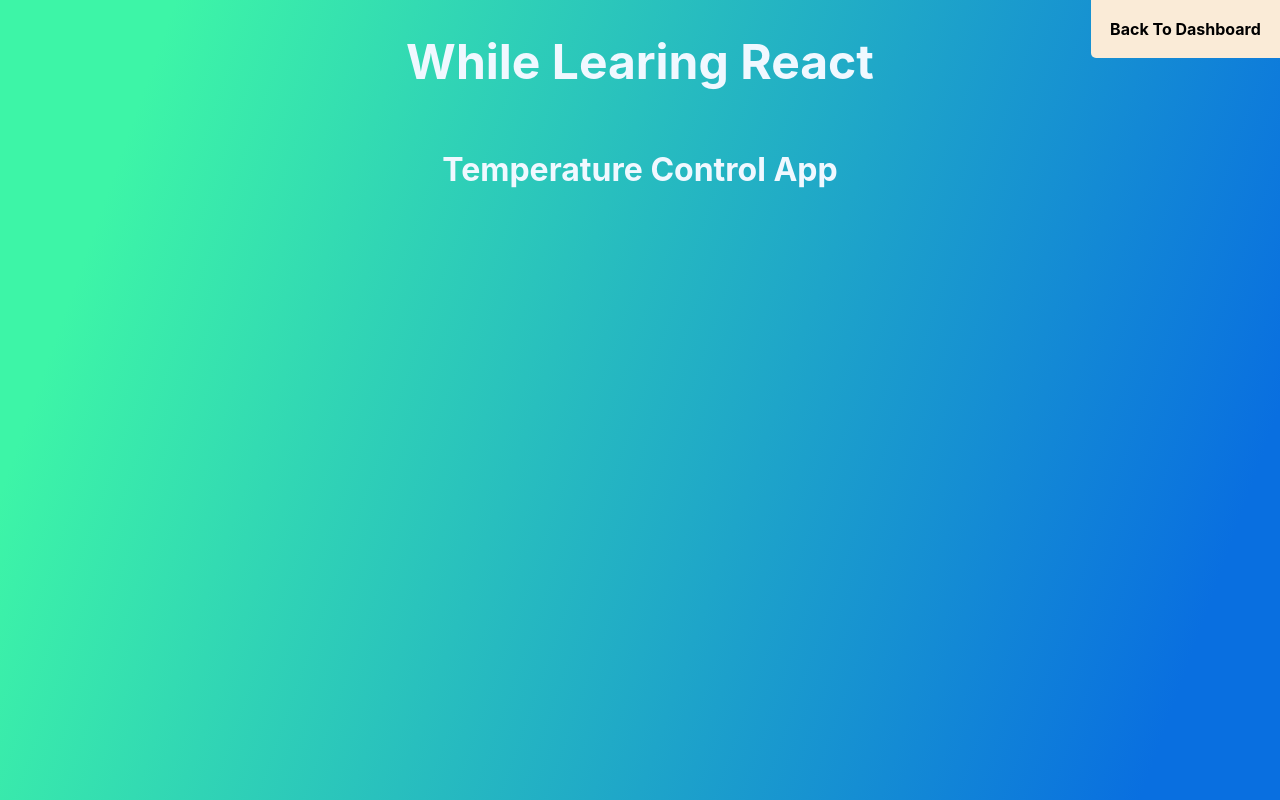
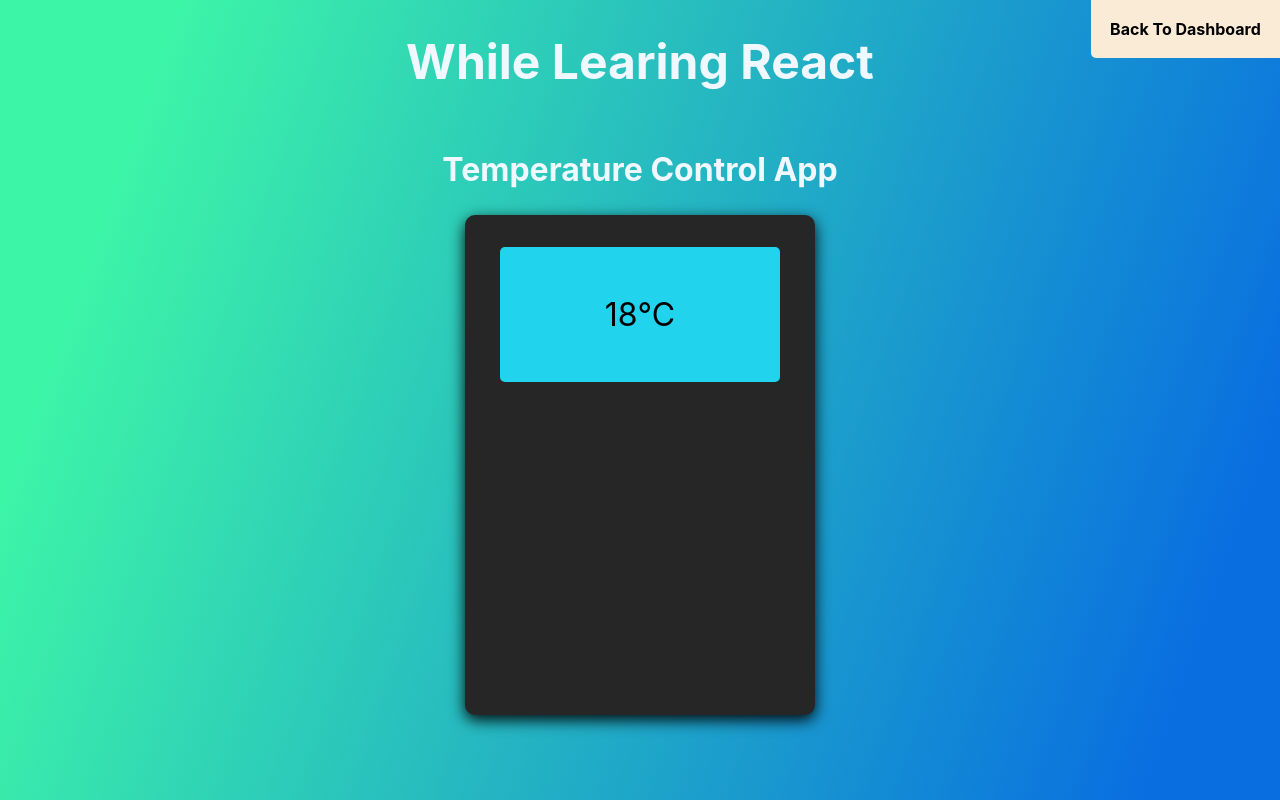
Before and after one commit to alexanderivanov2/While-Learning-React, a React (Create React App) app: page /temperature-control in a window 1280 px wide. Built offline with nearby package versions, Linux system fonts and the light colour scheme.

Commit message:
refactor counter style and display temperature controller

```diff
--- a/src/App.js
+++ b/src/App.js
@@ -2,7 +2,7 @@
 import {BrowserRouter, Routes, Route} from 'react-router-dom';
 import Dashboard from './components/dashboardApps/Dashboard';
 import Counter from './components/counter/Counter';
-import TemperatureControl from './components/temparatureControl/TemparatureControl';
+import TemperatureControl from './components/temperatureControl/TemperatureControl';
 
 function App() {
   return (
--- a/src/components/counter/Counter.css
+++ b/src/components/counter/Counter.css
@@ -1,16 +1,18 @@
-* {
-    box-sizing: content-box;
-}
-
 .counterTitle {
     font-size: 2rem;
     color: aliceblue;
     text-align: center;
 }
 
+.countResult, .control {
+    display: flex;
+    align-items: center;
+    justify-content: center;
+}
+
 .countResult {
     font-size: 3rem;
-    width: 3rem;
+    width: 9rem;
     aspect-ratio: 1/1;
     padding: 3rem;
     margin: 3rem auto 1rem;
@@ -28,7 +30,7 @@
 
 .control {
     font-size: 2rem;
-    width: 2rem;
+    width: 6rem;
     aspect-ratio: 1/1;
     padding: 2rem;
     border: 3px solid aliceblue;
--- a/src/components/dashboardApps/Dashboard.css
+++ b/src/components/dashboardApps/Dashboard.css
@@ -22,7 +22,7 @@
 
 .appContainer {
     width: 250px;
-    height: 200px;
+    height: 250px;
     /* border: 3px solid aliceblue; */
     padding: 0rem 1rem 0.5rem;
     overflow: hidden;
--- a/src/components/temparatureControl/TemparatureControl.js
+++ /dev/null
@@ -1,12 +0,0 @@
-import BackButton from "../BackButton";
-
-function TemperatureControl() {
-    return (
-        <>
-        <BackButton/>
-        <h2 className="counterTitle">Temperature Control App</h2>
-        </>
-    );
-}
-
-export default TemperatureControl;
--- /dev/null
+++ b/src/components/temperatureControl/TemperatureControl.css
@@ -0,0 +1,35 @@
+*, ::before, ::after {
+    box-sizing: border-box;
+}
+
+.temperatureController {
+    width: 350px;
+    height: 500px;
+    margin: 0 auto;
+    border-radius: 10px;
+    background-color: rgb(38 38 38);
+    box-shadow: rgb(1 1 1 / 95%) 0px 5px 15px;
+    padding-top: 1rem;
+}
+
+.temperatureScreen {
+    width: 80%;
+    padding: 1rem 1rem;
+    margin: 1rem auto 0;
+    background-color: white;
+    border-radius: 5px;
+    text-align: center;
+}
+
+.temperature {
+    font-size: 2rem;
+    font-weight: 400;
+}
+
+.cold {
+    background-color: rgb(34 211 238);;
+}
+
+.hot {
+    background-color: rgb(245 158 11);
+}
--- /dev/null
+++ b/src/components/temperatureControl/TemperatureControl.js
@@ -0,0 +1,20 @@
+import { useState } from 'react';
+import BackButton from "../BackButton";
+import './TemperatureControl.css';
+import TemperatureScreen from './TemperatureScreen';
+
+function TemperatureControl() {
+    const [temperature, setTemperature] = useState(18);
+
+    return (
+        <>
+            <BackButton/>
+            <h2 className="counterTitle">Temperature Control App</h2>
+            <section className="temperatureController">
+                <TemperatureScreen temperature={temperature}/>
+            </section>
+        </>
+    );
+}
+
+export default TemperatureControl;
--- /dev/null
+++ b/src/components/temperatureControl/TemperatureScreen.js
@@ -0,0 +1,11 @@
+function TemperatureScreen({temperature}) {
+    return (
+        <>
+            <div className={ temperature < 20 ? "cold temperatureScreen" : "hot temperatureScreen"}>
+                <p className="temperature">{temperature}&#8451;</p>
+            </div>
+        </>
+    );
+}
+
+export default TemperatureScreen;
```
